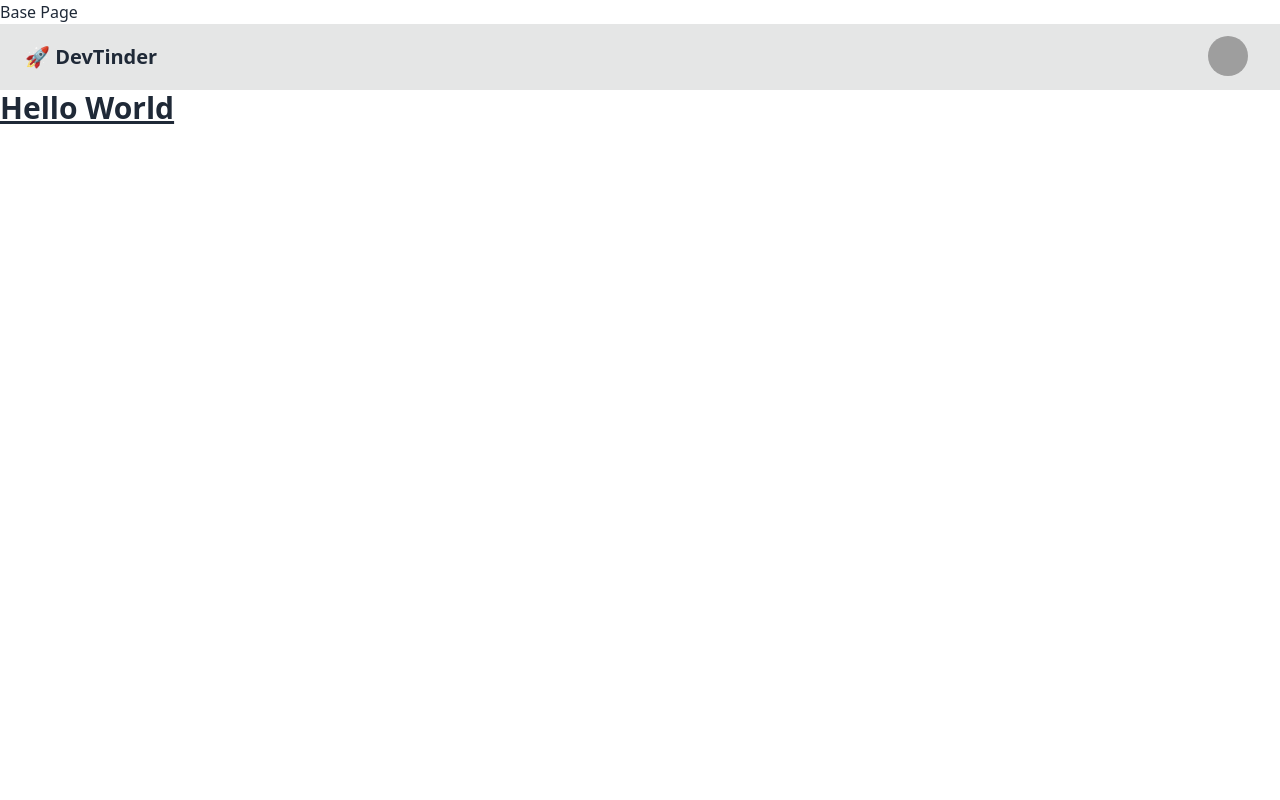
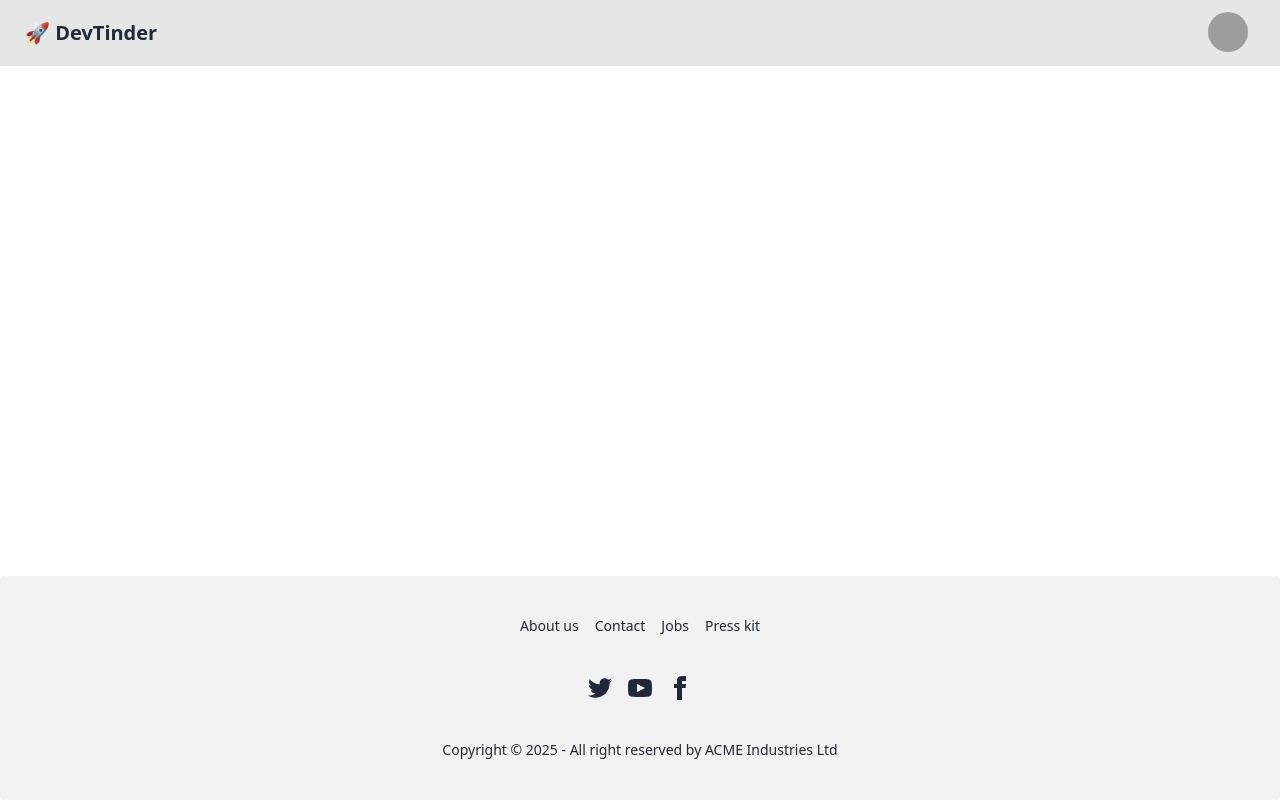
Before and after one commit to Pmparekh2000/namaste-devTinder-frontend, a React (Vite) app: page / in a window 1280 px wide. Built offline with nearby package versions, Linux system fonts and the light colour scheme; grey boxes are pictures that could not be loaded.

Commit message:
Added children routes and Footer component

```diff
--- a/src/App.jsx
+++ b/src/App.jsx
@@ -1,17 +1,20 @@
 import { BrowserRouter, Route, Routes } from "react-router-dom";
-import NavBar from "./NavBar";
+import Body from "./Body";
+import Login from "./Login";
+import Profile from "./Profile";
 
 function App() {
   return (
     <>
       <BrowserRouter basename="/">
         <Routes>
-          <Route path="/" element={<div>Base Page</div>} />
-          <Route path="/login" element={<div>Login Page</div>} />
+          <Route path="/" element={<Body />}>
+            <Route path="/login" element={<Login />} />
+            <Route path="/profile" element={<Profile />} />
+          </Route>
         </Routes>
       </BrowserRouter>
-      <NavBar />
-      <h1 className="text-3xl font-bold underline">Hello World</h1>
+      {/* <h1 className="text-3xl font-bold underline">Hello World</h1> */}
     </>
   );
 }
--- /dev/null
+++ b/src/Body.jsx
@@ -0,0 +1,15 @@
+import { Outlet } from "react-router-dom";
+import NavBar from "./NavBar";
+import Footer from "./Footer";
+
+const Body = () => {
+  return (
+    <div>
+      <NavBar />
+      <Outlet />
+      <Footer />
+    </div>
+  );
+};
+
+export default Body;
--- /dev/null
+++ b/src/Footer.jsx
@@ -0,0 +1,57 @@
+const Footer = () => {
+  return (
+    <footer className="footer footer-center bg-base-200 text-base-content rounded p-10 fixed bottom-0">
+      <nav className="grid grid-flow-col gap-4">
+        <a className="link link-hover">About us</a>
+        <a className="link link-hover">Contact</a>
+        <a className="link link-hover">Jobs</a>
+        <a className="link link-hover">Press kit</a>
+      </nav>
+      <nav>
+        <div className="grid grid-flow-col gap-4">
+          <a>
+            <svg
+              xmlns="http://www.w3.org/2000/svg"
+              width="24"
+              height="24"
+              viewBox="0 0 24 24"
+              className="fill-current"
+            >
+              <path d="M24 4.557c-.883.392-1.832.656-2.828.775 1.017-.609 1.798-1.574 2.165-2.724-.951.564-2.005.974-3.127 1.195-.897-.957-2.178-1.555-3.594-1.555-3.179 0-5.515 2.966-4.797 6.045-4.091-.205-7.719-2.165-10.148-5.144-1.29 2.213-.669 5.108 1.523 6.574-.806-.026-1.566-.247-2.229-.616-.054 2.281 1.581 4.415 3.949 4.89-.693.188-1.452.232-2.224.084.626 1.956 2.444 3.379 4.6 3.419-2.07 1.623-4.678 2.348-7.29 2.04 2.179 1.397 4.768 2.212 7.548 2.212 9.142 0 14.307-7.721 13.995-14.646.962-.695 1.797-1.562 2.457-2.549z"></path>
+            </svg>
+          </a>
+          <a>
+            <svg
+              xmlns="http://www.w3.org/2000/svg"
+              width="24"
+              height="24"
+              viewBox="0 0 24 24"
+              className="fill-current"
+            >
+              <path d="M19.615 3.184c-3.604-.246-11.631-.245-15.23 0-3.897.266-4.356 2.62-4.385 8.816.029 6.185.484 8.549 4.385 8.816 3.6.245 11.626.246 15.23 0 3.897-.266 4.356-2.62 4.385-8.816-.029-6.185-.484-8.549-4.385-8.816zm-10.615 12.816v-8l8 3.993-8 4.007z"></path>
+            </svg>
+          </a>
+          <a>
+            <svg
+              xmlns="http://www.w3.org/2000/svg"
+              width="24"
+              height="24"
+              viewBox="0 0 24 24"
+              className="fill-current"
+            >
+              <path d="M9 8h-3v4h3v12h5v-12h3.642l.358-4h-4v-1.667c0-.955.192-1.333 1.115-1.333h2.885v-5h-3.808c-3.596 0-5.192 1.583-5.192 4.615v3.385z"></path>
+            </svg>
+          </a>
+        </div>
+      </nav>
+      <aside>
+        <p>
+          Copyright © {new Date().getFullYear()} - All right reserved by ACME
+          Industries Ltd
+        </p>
+      </aside>
+    </footer>
+  );
+};
+
+export default Footer;
--- /dev/null
+++ b/src/Login.jsx
@@ -0,0 +1,5 @@
+const Login = () => {
+  return <div>Login Component</div>;
+};
+
+export default Login;
--- /dev/null
+++ b/src/Profile.jsx
@@ -0,0 +1,5 @@
+const Profile = () => {
+  return <div>Hello from Profile component</div>;
+};
+
+export default Profile;
```
